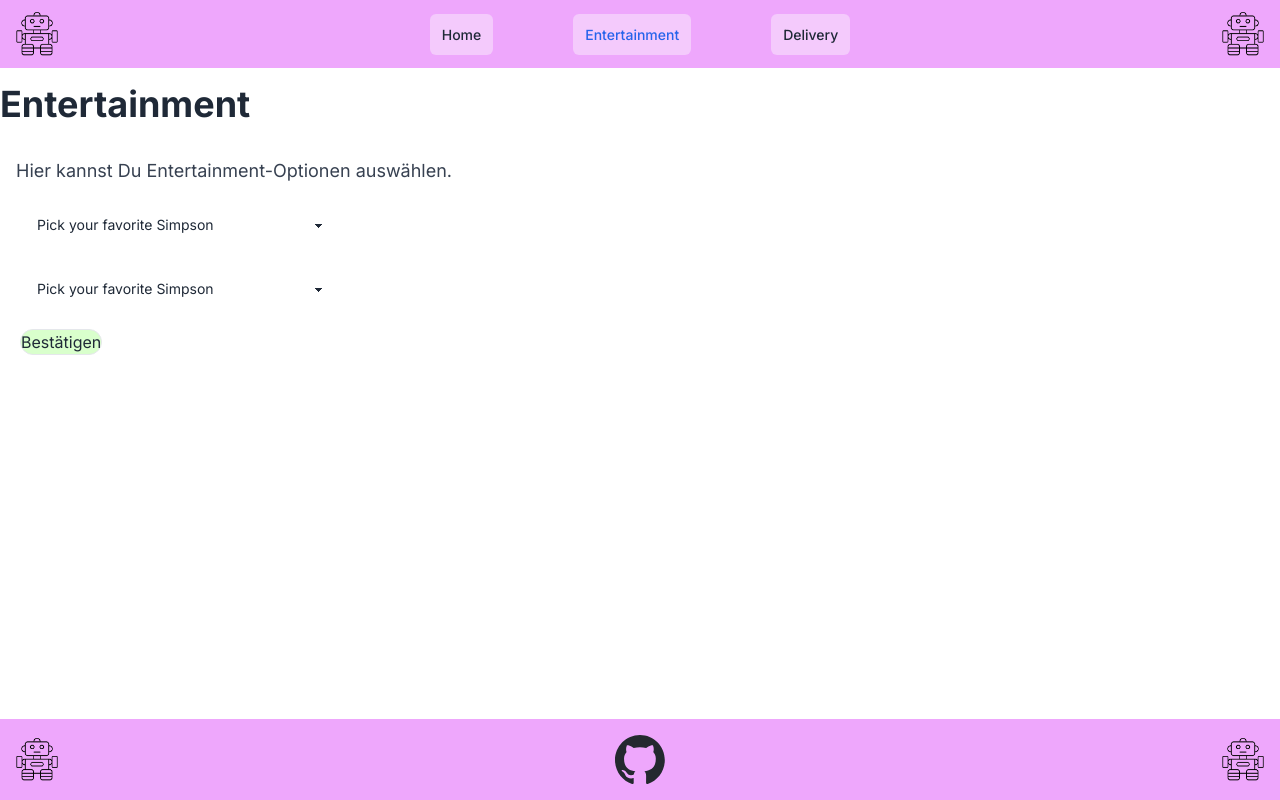
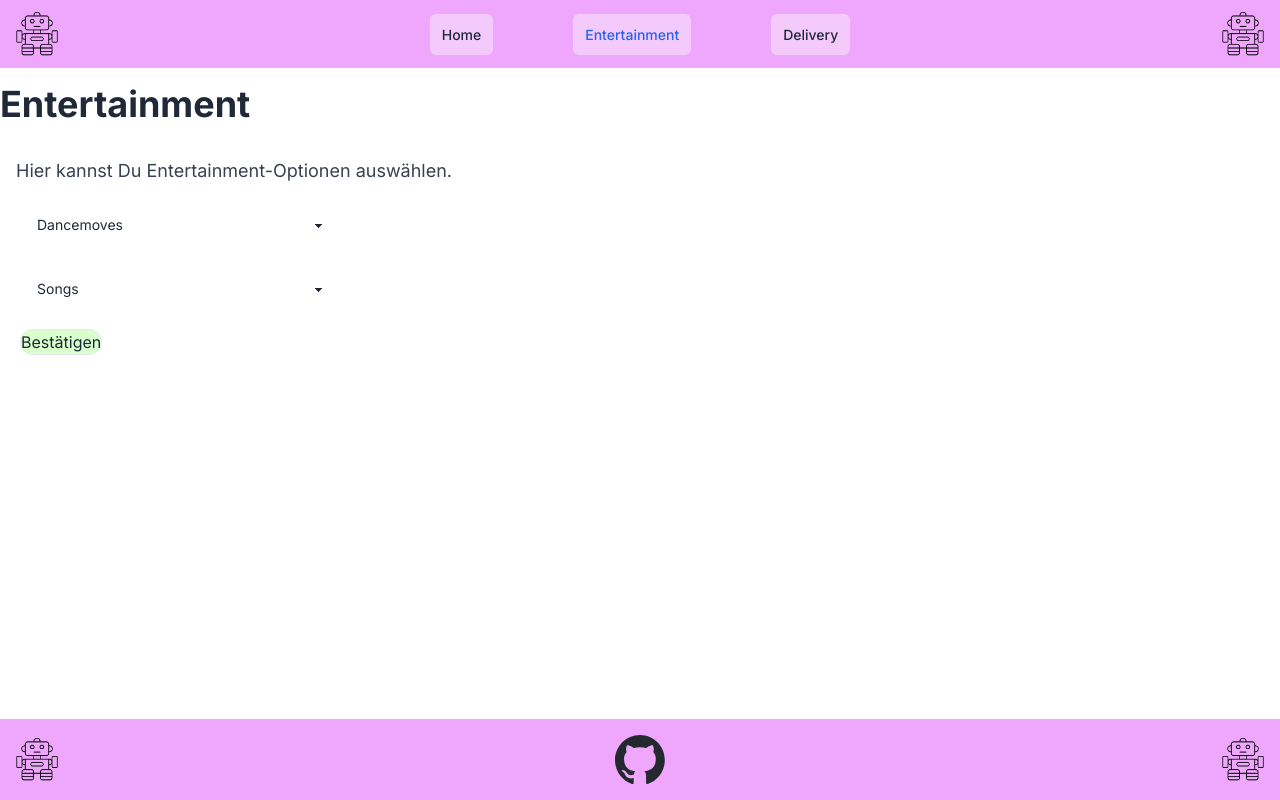
Before and after one commit to LeoPilgram/robertaUI2, a Next.js app: page /entertainment in a window 1280 px wide. Built offline with nearby package versions, Linux system fonts and the light colour scheme.

Commit message:
implement dropdown

```diff
--- a/src/app/entertainment/page.tsx
+++ b/src/app/entertainment/page.tsx
@@ -5,19 +5,9 @@ import Button from '@/components/Button';
 import DropdownMenu from '@/components/Dropdown';
 import Link from 'next/link';
 import React from 'react';
+import { DANCES, SONGS } from '@/constants';
 
 const EntertainmentPage = () => {
-  const menuItemsMusik = [
-    { text: 'Song 1' },
-    { text: 'Song 2' },
-    { text: 'Song 3' },
-  ];
-  const menuItemsTanz = [
-    { text: 'Tanz 1' },
-    { text: 'Tanz 2' },
-    { text: 'Tanz 3' },
-  ];
-
   return (
     <div>
       <Header header="Entertainment" />
@@ -29,12 +19,12 @@ const EntertainmentPage = () => {
       <div className="text-left ml-5">
         {' '}
         {/* Adjust margin here */}
-        <DropdownMenu buttonText="Musik" menuItems={menuItemsMusik} />
+        <DropdownMenu items={DANCES} type="Dancemoves" />
       </div>
       <div className="text-left ml-5 mt-4">
         {' '}
         {/* Adjust margin and add top margin */}
-        <DropdownMenu buttonText="Tanz" menuItems={menuItemsTanz} />
+        <DropdownMenu items={SONGS} type="Songs" />
       </div>
       <div>
         <Link href="/process">
--- a/src/components/Dropdown.tsx
+++ b/src/components/Dropdown.tsx
@@ -1,16 +1,19 @@
-function DropdownMenu() {
+interface DropdownProps {
+  items: { id: number; name: string }[];
+  type: string;
+}
+
+const DropdownMenu: React.FC<DropdownProps> = ({ items, type }) => {
   return (
     <select className="select w-full max-w-xs">
       <option disabled selected>
-        Pick your favorite Simpson
+        {type}
       </option>
-      <option>Homer</option>
-      <option>Marge</option>
-      <option>Bart</option>
-      <option>Lisa</option>
-      <option>Maggie</option>
+      {items.map((name) => (
+        <option>{name.name}</option>
+      ))}
     </select>
   );
-}
+};
 
 export default DropdownMenu;
--- a/src/constants/index.ts
+++ b/src/constants/index.ts
@@ -14,7 +14,7 @@ export const DANCES = [
   { id: 1, name: 'Dance 2' },
   { id: 2, name: 'Dance 3' },
 ];
-export const TRACKS = [
+export const SONGS = [
   { id: 0, name: 'Track 1' },
   { id: 1, name: 'Track 2' },
   { id: 2, name: 'Track 3' },
```
